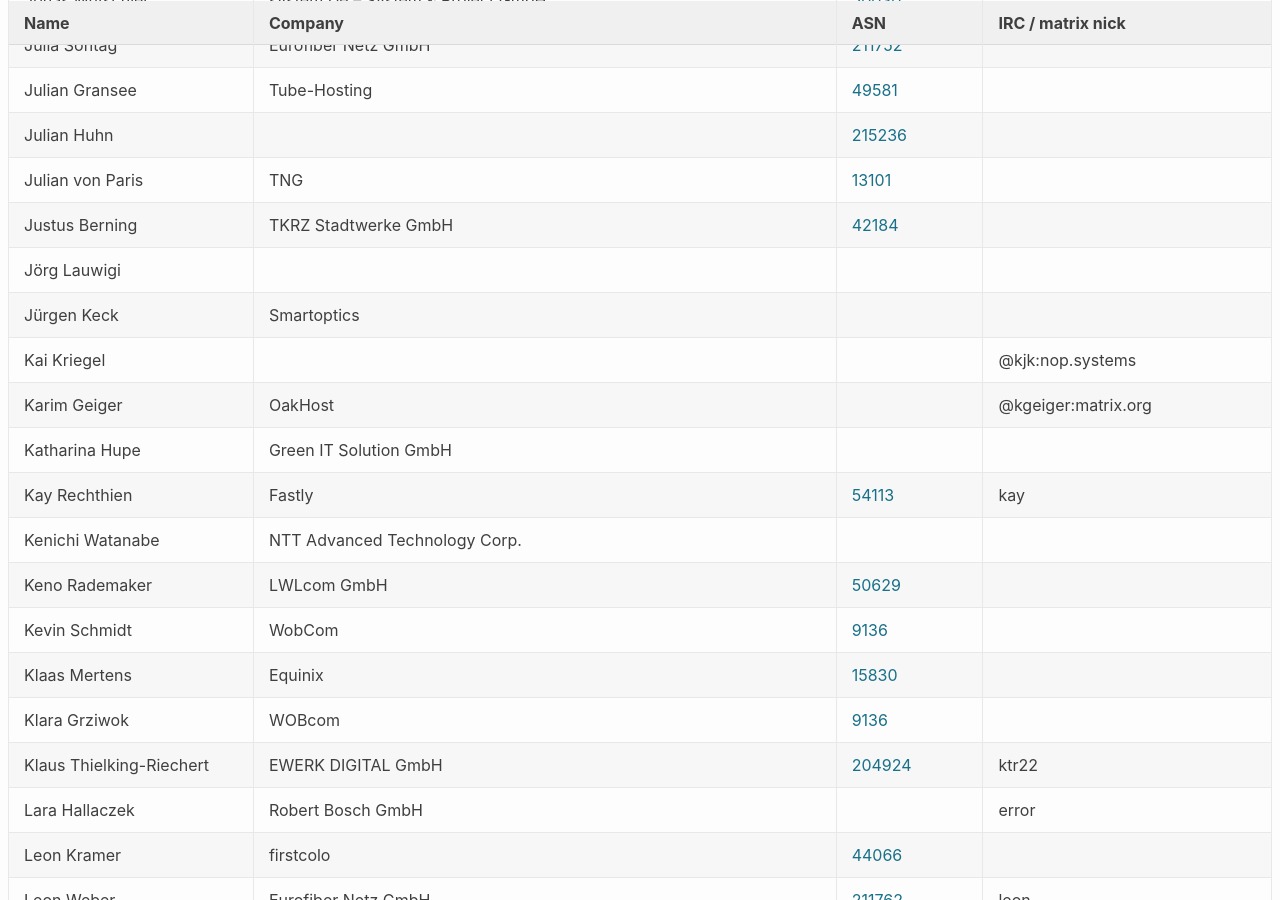
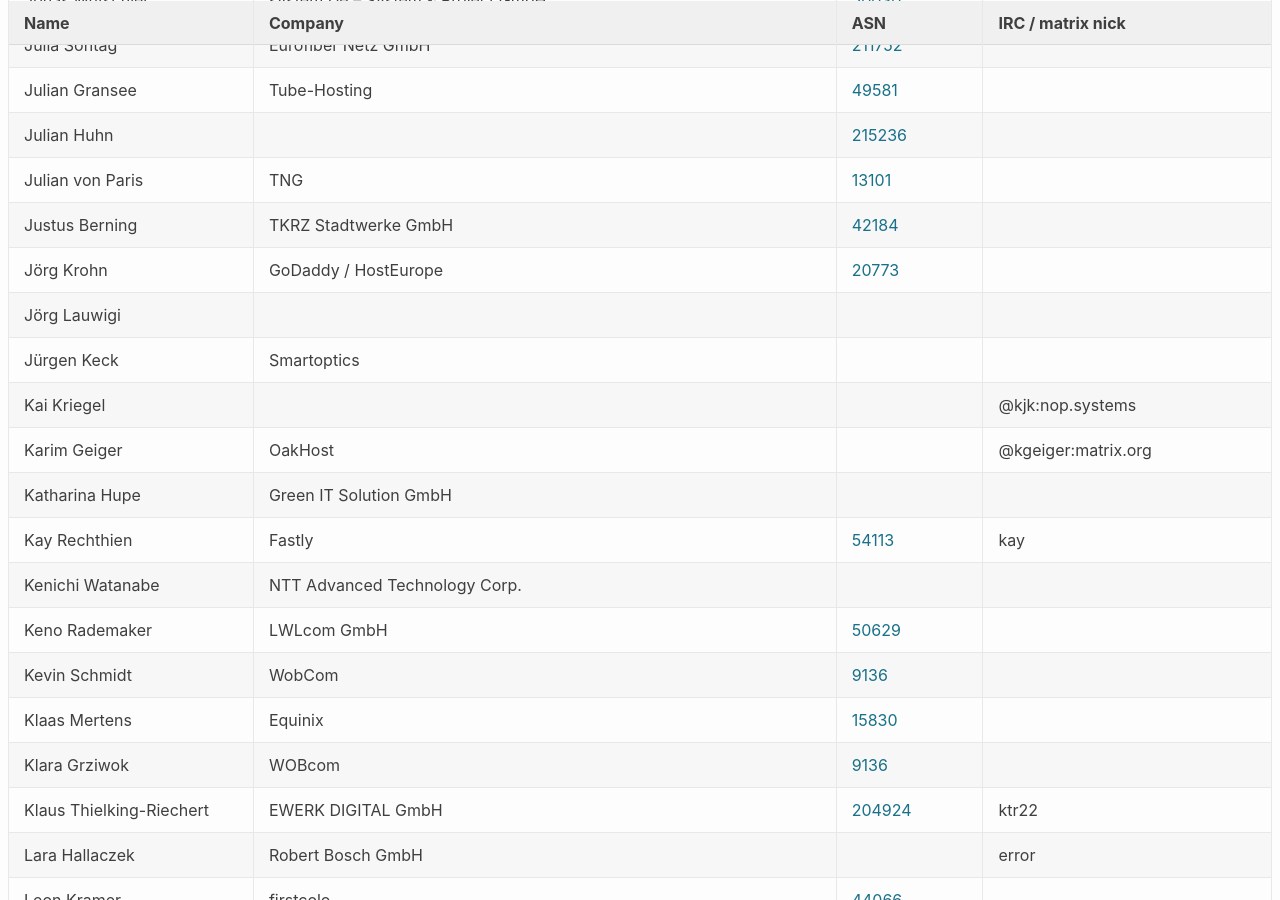
Before and after one commit to denog/pretix-attendeelist, a Jekyll site: the page built from denog16/index.markdown, in a window 1280 px wide and 900 px high, scrolled down 6481 px. Built offline with Jekyll 4.4.1, drawn with Linux system fonts in a browser that asks for light colours.

Commit message:
Latest data: Wed Oct  9 07:10:43 UTC 2024

```diff
--- a/_data/attendees_denog16_onsite.json
+++ b/_data/attendees_denog16_onsite.json
@@ -834,6 +834,12 @@
     "asn": "50030"
   },
   {
+    "name": "Jörg Krohn",
+    "company": "GoDaddy / HostEurope",
+    "irc": null,
+    "asn": "20773"
+  },
+  {
     "name": "Jörg Lauwigi",
     "company": null,
     "irc": null,
```
